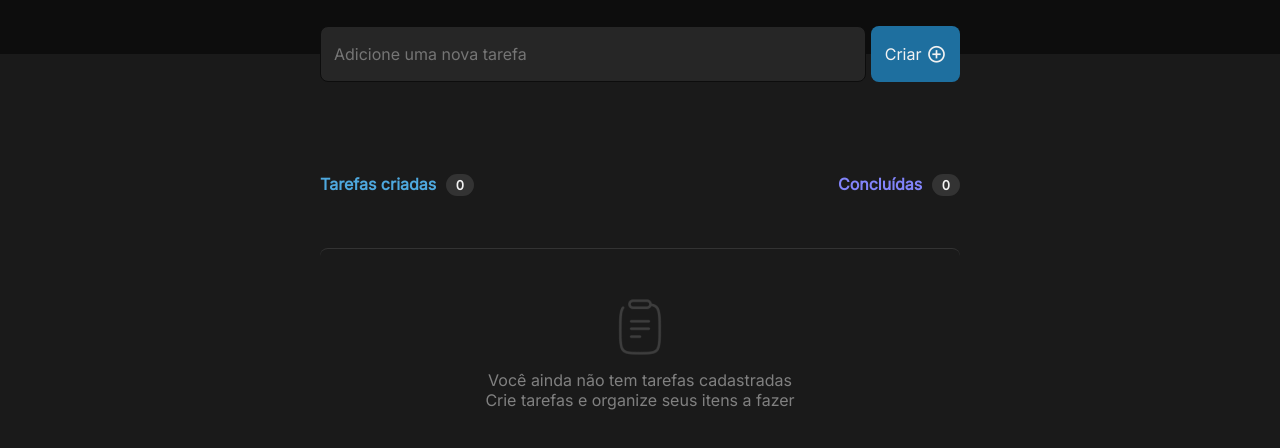
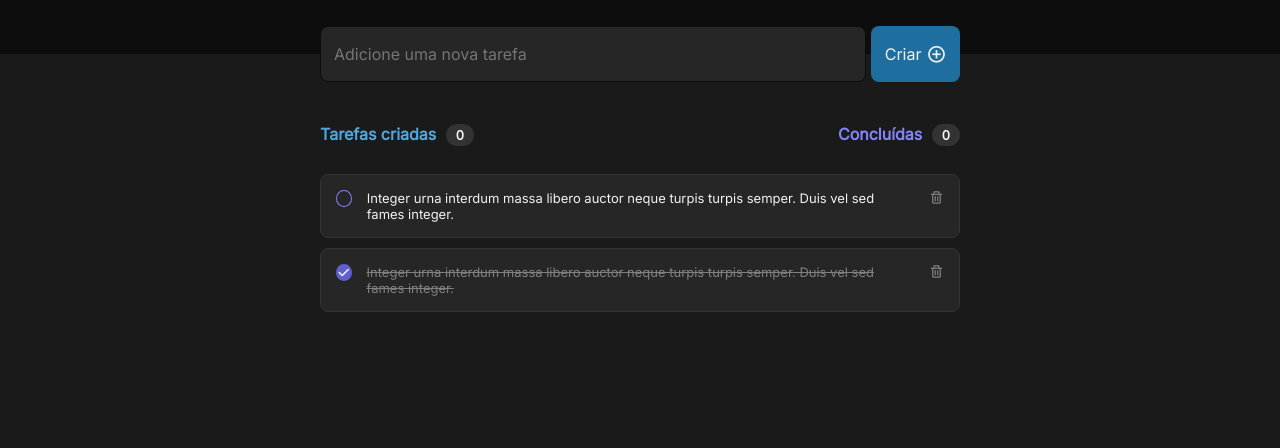
Before and after one commit to Lauberr/DW2---Javascript, a plain HTML site: page to-dos/index.html in a window 1280 px wide. Shown: the part 146-594 px from the top of the page. Drawn offline with nearby package versions, Linux system fonts and the light colour scheme.

Commit message:
criação layout das tasks
criando layout base das tasks sem javaScript - apenas para visualização e teste visual

(ALTERAÇÕES FUTURAS)

```diff
--- a/to-dos/index.html
+++ b/to-dos/index.html
@@ -5,30 +5,45 @@
     <meta name="viewport" content="width=device-width, initial-scale=1.0">
     <link rel="stylesheet" href="style.css">
     <link href='https://unpkg.com/boxicons@2.1.4/css/boxicons.min.css' rel='stylesheet'>
+    <link rel="stylesheet" href="https://cdnjs.cloudflare.com/ajax/libs/font-awesome/6.0.0-beta3/css/all.min.css">
 
     <title>To-Do</title>
 </head>
 <body>
     <div class="container">
         <div class="logo"><img src="images/Logo.png" alt=""></div>
+
         <div class="insert">
             <input type="text" name="add" id="add" placeholder="Adicione uma nova tarefa">
             <button class="create">
                 <p>Criar</p> <i class='bx bx-plus-circle'></i>
             </button>
         </div>
+
         <div class="content">
             <div class="header">
                 <p class="created">Tarefas criadas  <span class="num-created">0</span></p>
                 <p class="check">Concluídas  <span class="num-check">0</span></p>
             </div>
-            <!-- <div class="todo">
-                <i class='bx bx-trash'></i>
-            </div> -->
+
             <div class="empty">
                 <img src="images/Clipboard.png">
-                <p id="bold">Você ainda não tem tarefas cadastradas</p>
+                <p><strong>Você ainda não tem tarefas cadastradas</strong></p>
                 <p>Crie tarefas e organize seus itens a fazer</p>
+            </div>
+
+            <div class="to-do">
+                <label class="task">
+                    <input type="checkbox" name="checkbox" class="unchecked">
+                    <p>Integer urna interdum massa libero auctor neque turpis turpis semper. Duis vel sed fames integer.</p>
+                    <i class='bx bx-trash'></i>
+                </label>
+
+                <label class="task">
+                    <input type="checkbox" name="checkbox" class="checked">
+                    <p class="teste-visual">Integer urna interdum massa libero auctor neque turpis turpis semper. Duis vel sed fames integer.</p>
+                    <i class='bx bx-trash'></i>
+                </label>
             </div>
         </div>
     </div>
--- /dev/null
+++ b/to-dos/nego/style.css
@@ -0,0 +1,172 @@
+@import url('https://fonts.googleapis.com/css2?family=Inter:wght@100..900&display=swap');
+
+body{
+    background-color: #0D0D0D;
+    text-align: center;
+    box-sizing: border-box;
+    padding: 0;
+    margin: auto;
+}
+
+header{
+    display: flex;
+    justify-content: center;
+    align-items: center;
+    background-color: black;
+    height: 20vh;
+}
+
+.corpo{
+    display: flex;
+    flex-wrap: wrap;
+    justify-content: center;
+    align-items: center;
+    width: 100%;
+    height: 100%;
+}
+
+.section2{
+    display: none;
+    border-top: #808080 5px solid;
+    border-width: 10px;
+    border-radius: 50px;
+}
+
+input{
+    background-color: #262626;
+    color: #808080;
+    font-size: large;
+    padding-left: 1vw;
+    border-radius: 5px;
+    border: 0;
+}
+
+button{
+    border-radius: 5px;
+    gap: 5px;
+    border: 0;
+}
+
+.btncriar{
+    display: flex;
+    justify-content: center;
+    align-items: center;
+    background-color: #1E6F9F;
+    font-size: large;
+    color: white;
+    width: 5vw;
+    height: 7vh;
+}
+
+.inptcriar{
+    width: 50vw;
+    height: 7vh;
+}
+
+.contador{
+    background-color: #333333;
+    color: white;
+    text-align: center;
+    border-radius: 20px;
+    width: 0.5vw;
+    height: 2vh;
+}
+
+.dinamico{
+    display: flex;
+    flex-wrap: wrap;
+    width: 100%;
+}
+
+.dinamico > div{
+    display: flex;
+    justify-content: center;
+    align-items: center;
+    gap: 8px;
+    width: 50%;
+}
+
+.criar{
+    display: flex;
+    justify-content: center;
+    margin-top: -4vh;
+    height: 15vh;
+    gap: 15px;
+}
+
+p{
+    color: #808080;
+}
+
+.tarefas{
+    display: flex;
+    flex-wrap: wrap;
+    justify-content: center;
+    width: 100%;
+    height: 100%;
+}
+
+
+.round-checkbox input[type="checkbox"] {
+    position: absolute;
+    opacity: 0;
+    cursor: pointer;
+}
+
+.round-checkbox .checkmark {
+    position: relative;
+    height: 25px;
+    width: 25px;
+    background-color: #eee;
+    border-radius: 50%;
+    display: inline-block;
+}
+
+.round-checkbox input[type="checkbox"]:checked + .checkmark {
+    background-color: purple;
+}
+
+.round-checkbox .checkmark:after {
+    content: "";
+    position: absolute;
+    display: none;
+}
+
+.round-checkbox input[type="checkbox"]:checked + .checkmark:after {
+    display: block;
+}
+
+.round-checkbox .checkmark:after {
+    left: 9px;
+    top: 5px;
+    width: 5px;
+    height: 10px;
+    border: solid white;
+    border-width: 0 3px 3px 0;
+    transform: rotate(45deg);
+}
+
+.taskname{
+    color: white;
+    font-size: large;
+}
+
+.trash{
+    background-color: transparent;
+    cursor: pointer;
+    color: #808080;
+}
+
+.addtask{
+    display: flex;
+    flex-wrap: wrap;
+    justify-content: space-between;
+    align-items: center;
+    padding: 1vw;
+    background-color: #333333;
+    border-radius: 5px;
+    width: 50vw;
+    height: 5vh;
+    margin: auto;
+    margin-bottom: 10px;
+}
--- a/to-dos/style.css
+++ b/to-dos/style.css
@@ -24,7 +24,10 @@
     --danger: #E25858;
 
     --tam-add: 86%;
+    --altura-header: 20%;
     --bord-rad: 8px;
+
+    --icon-check: ;
 }
 
 body{
@@ -33,8 +36,8 @@ body{
     width: 100vw;
     height: 100vh;
     background-color: var(--gray-6);
+    overflow-y: hidden;
 }
-
 
 .container{
     display: flex;
@@ -87,6 +90,10 @@ body{
     font-size: medium;
 }
 
+.insert > button :hover{
+    cursor: pointer;
+}
+
 .insert > button > i{
     font-size: 20px;
 }
@@ -96,15 +103,15 @@ body{
     flex-wrap: wrap;
     justify-content: center;
     width: 50%;
+    height: 100%;
+    padding-top: 70px;
 }
 
 .header{
     display: flex;
-    width: 50%;;
+    width: 100%;;
     justify-content: space-between;
     font-weight: bolder;
-    top: 40%;
-    position: absolute;
 }
 
 .header > .created{
@@ -126,7 +133,7 @@ body{
 }
 
 .empty{
-    display: flex;
+    display: none;
     flex-wrap: wrap;
     justify-content: center;
     align-items: center;
@@ -146,6 +153,72 @@ body{
     color: var(--gray-3);
 }
 
-.empty > .bold{
-    font-weight: bold;
+.to-do{
+    display: flex;
+    flex-wrap: wrap;
+    align-content: start;
+    width: 100%;
+    height: 100%;
+    padding-top: 30px;
+    gap: 10px;
+    overflow-y: auto;
 }
+
+.to-do > .task{
+    display: flex;
+    justify-content: space-between;
+    background-color: var(--gray-5);
+    border: 1px solid var(--gray-4);
+    border-radius: var(--bord-rad);
+    color: var(--gray-1);
+    width: 100%;
+    /* height: 12%; */
+    padding: 15px;
+    font-size: small;
+    gap: 15px;
+}
+
+.to-do > .task > i{
+    font-size: 15px;
+    color: var(--gray-3);
+}
+
+.to-do > .task > .unchecked{
+    -webkit-appearance: none;
+    appearance: none;
+    margin: 0;
+    width: 17px;
+    height: 17px;
+    border: 1px solid var(--purple);
+    border-radius: 100%;
+    /* transform: translateY(-0.075em); */
+}
+
+.to-do > .task > .checked{
+    -webkit-appearance: none;
+    appearance: none;
+    background-color: var(--dark-purple);
+    margin: 0;
+    width: 17px;
+    height: 17px;
+    border-radius: 100%;
+    position: relative;
+}
+
+.to-do > .task > .checked::after {
+    content: "\f00c"; /* Unicode for check icon in Font Awesome */
+    font-family: "Font Awesome 5 Free";
+    font-weight: 900; /* Font weight for solid icons */
+    position: absolute;
+    top: 50%;
+    left: 50%;
+    transform: translate(-50%, -50%);
+    color: var(--gray-1);
+    font-size: 12px;
+    line-height: 1;
+}
+
+.to-do > .task > .teste-visual{
+    text-decoration: line-through;
+    color: var(--gray-3);
+}
```
Also changed, not shown: to-dos/nego/index.html (added, +54 -0 lines), to-dos/nego/script.js (added, +28 -0 lines), to-dos/images/Layer 1.svg (added), to-dos/images/Vector.svg (added), to-dos/nego/Clipboard.png (added), to-dos/nego/Logo.png (added), 1 other file.
